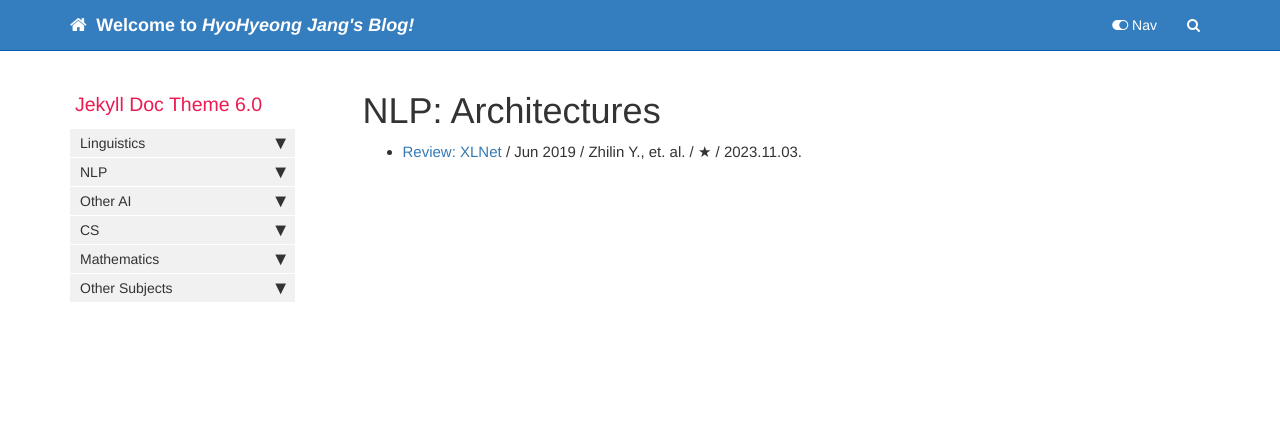
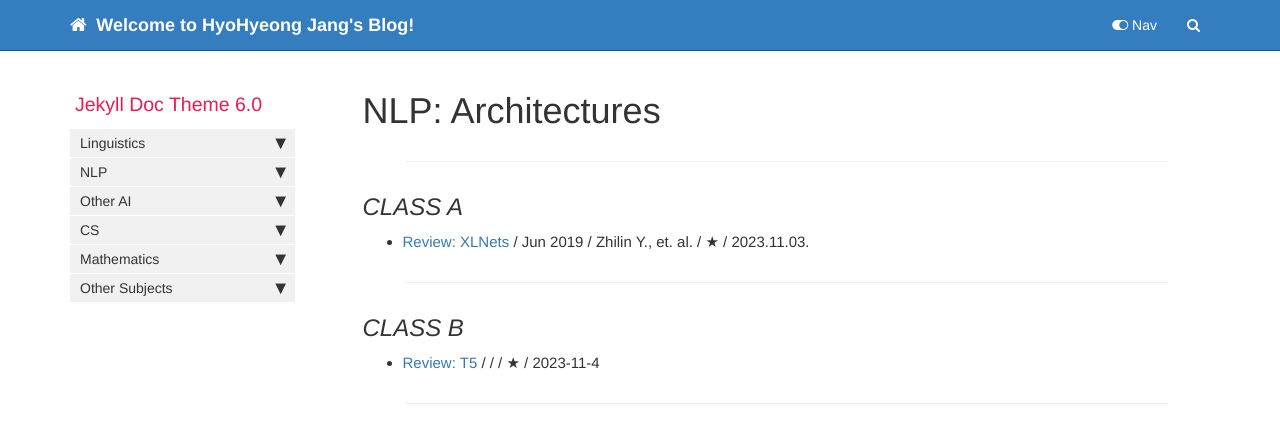
Before and after one commit to MIPIW/mipiw.github.io, a Jekyll site: the page built from categories/nlp-architectures.html, in a window 1280 px wide. Shown: the top 443 px of the page. Built offline with Jekyll 4.4.1, drawn with Linux system fonts in a browser that asks for light colours; comment, search, counter and statistics services are not loaded.

```diff
--- a/_data/sidebars/mydoc_sidebar.yml
+++ b/_data/sidebars/mydoc_sidebar.yml
@@ -31,7 +31,7 @@ entries:
           - title: Interpretability
             url: \/categories\/nlp-interpretability.html
             output: web, pdf
-          - title: "Model: Architectures"
+          - title: "Model: Architecturesaaaaaaaaaaa"
             url: \/categories\/nlp-architectures.html
             output: web, pdf
             type: homepage
--- a/_includes/topnav.html
+++ b/_includes/topnav.html
@@ -18,7 +18,7 @@
 
       <a class="fa fa-home fa-lg navbar-brand" href="/index.html"
         >&nbsp;<span class="projectTitle">
-          {{site.topnav_title}} Welcome to <i>HyoHyeong Jang's Blog!</i></span
+          {{site.topnav_title}} Welcome to HyoHyeong Jang's Blog!</span
         ></a
       >
     </div>
--- a/_layouts/category.html
+++ b/_layouts/category.html
@@ -4,18 +4,23 @@ layout: default
 
 <div>
   <h1>{{ page.title }}</h1>
-  {{ content }}
-
-  <ul class="posts">
-    {% assign categories = page.categories | join: "-" %} {% for post in
-    site.pages %} {% assign postCategories = post.categories | join: "-" %} {%
-    if categories == postCategories %} {% if page.url != post.url %}
-
-    <li>
-      <a href="{{ post.url }}">{{ post.title }}</a>
-      / {{ post.published_year }} / {{ post.author }} / {{ post.rank }} / {{
-      post.date }}
-    </li>
-    {% endif %} {% endif %} {% endfor %}
-  </ul>
+  <hr />
+  <div class="posts">
+    {% assign categories = page.categories | join: "-" %}
+    <!-- sep -->
+    {% for post in site.pages %}
+    <!-- sep -->
+    {% if post.post_types == "category_docker" %}
+    <!-- sep -->
+    {% assign postCategories = post.categories | join: "-" %}
+    <!-- sep -->
+    {% if categories == postCategories %}
+    <!-- sep -->
+    {% if page.url != post.url %}
+    <!-- sep -->
+    {{post.content}}
+    <hr />
+    <!-- sep -->
+    {% endif %} {% endif %} {% endif %} {% endfor %}
+  </div>
 </div>
--- a/pages/nlp/2023-11-2-review_XLNet.md
+++ b/pages/nlp/2023-11-2-review_XLNet.md
@@ -1,9 +1,10 @@
 ---
 sidebar: mydoc_sidebar
-title: "Review: XLNet"
+title: "Review: XLNets"
 date: "2023.11.03."
 layout: categorized_post
 categories: ["nlp", "architectures"]
+sub_category: ["classa"]
 
 rank: "★"
 type: review
```
Also changed, not shown: categories/subcategory/nlp-architectures-classa.html (added, +41 -0 lines), categories/subcategory/nlp-architectures-classb.html (added, +41 -0 lines), pages/nlp/2023-11-3-review_T5.md (+2 -1 lines), pages/template.md (deleted, +0 -27 lines), templates/post_templates.md (added, +30 -0 lines), templates/subcategory_template.html (added, +28 -0 lines).
